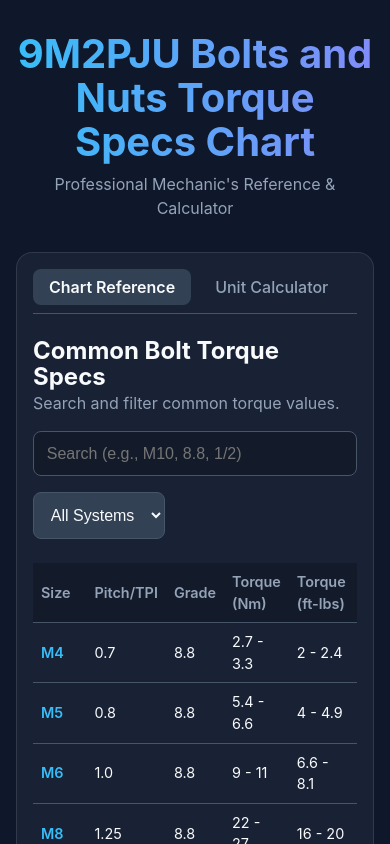
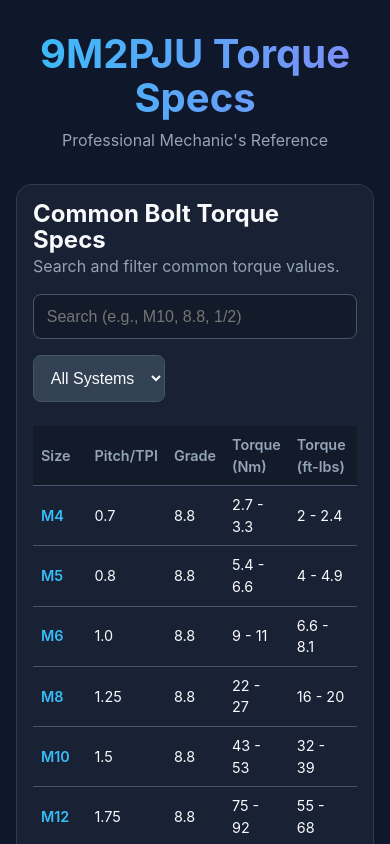
Before and after one commit to 9M2PJU/9M2PJU-Common-Bolts-and-Nuts-Torque-Specs, a React (Vite) app: page / in a window 390 px wide. Shown: the top 844 px of the page. Built offline with nearby package versions, Linux system fonts and the light colour scheme.

Commit message:
Implement native-like mobile view (bottom nav, PWA icons)

```diff
--- a/index.html
+++ b/index.html
@@ -4,7 +4,11 @@
 <head>
   <meta charset="UTF-8" />
   <link rel="icon" type="image/svg+xml" href="/vite.svg" />
-  <meta name="viewport" content="width=device-width, initial-scale=1.0" />
+  <meta name="viewport"
+    content="width=device-width, initial-scale=1.0, viewport-fit=cover, maximum-scale=1.0, user-scalable=no" />
+  <meta name="theme-color" content="#0f172a">
+  <meta name="apple-mobile-web-app-capable" content="yes">
+  <meta name="apple-mobile-web-app-status-bar-style" content="black-translucent">
   <title>9M2PJU Bolts and Nuts Torque Specs Chart</title>
   <meta name="description"
     content="Mechanic's reference for bolt and nut torque specifications. Searchable chart and unit conversion calculator.">
--- a/package.json
+++ b/package.json
@@ -10,9 +10,9 @@
     "preview": "vite preview"
   },
   "dependencies": {
+    "lucide-react": "^0.368.0",
     "react": "^18.2.0",
-    "react-dom": "^18.2.0",
-    "lucide-react": "^0.368.0"
+    "react-dom": "^18.2.0"
   },
   "devDependencies": {
     "@types/react": "^18.2.66",
--- a/src/App.jsx
+++ b/src/App.jsx
@@ -1,4 +1,5 @@
 import { useState } from 'react'
+import { Table, Calculator } from 'lucide-react'
 import './index.css'
 import TorqueChart from './components/TorqueChart'
 import TorqueCalculator from './components/TorqueCalculator'
@@ -7,7 +8,7 @@ function App() {
     const [activeTab, setActiveTab] = useState('chart')
 
     return (
-        <div className="container" style={{ padding: '2rem 1rem' }}>
+        <div className="container" style={{ padding: '2rem 1rem', paddingBottom: 'calc(80px + env(safe-area-inset-bottom))' }}>
             <header style={{ marginBottom: '2rem', textAlign: 'center' }}>
                 <h1 style={{
                     fontSize: '2.5rem',
@@ -16,26 +17,28 @@ function App() {
                     WebkitTextFillColor: 'transparent',
                     marginBottom: '0.5rem'
                 }}>
-                    9M2PJU Bolts and Nuts Torque Specs Chart
+                    9M2PJU Torque Specs
                 </h1>
                 <p style={{ color: 'var(--color-text-secondary)' }}>
-                    Professional Mechanic's Reference & Calculator
+                    Professional Mechanic's Reference
                 </p>
             </header>
 
             <div className="glass-panel" style={{ padding: '1rem', minHeight: '60vh' }}>
-                <nav className="tabs">
+                <nav className="tabs mobile-nav">
                     <button
                         className={`tab-btn ${activeTab === 'chart' ? 'active' : ''}`}
                         onClick={() => setActiveTab('chart')}
                     >
-                        Chart Reference
+                        <Table size={20} />
+                        <span>Chart</span>
                     </button>
                     <button
                         className={`tab-btn ${activeTab === 'calc' ? 'active' : ''}`}
                         onClick={() => setActiveTab('calc')}
                     >
-                        Unit Calculator
+                        <Calculator size={20} />
+                        <span>Calculator</span>
                     </button>
                 </nav>
 
--- a/src/index.css
+++ b/src/index.css
@@ -95,12 +95,16 @@ button:focus-visible {
     cursor: pointer;
     border-radius: var(--radius-md);
     transition: all 0.2s;
+    display: flex;
+    align-items: center;
+    gap: 0.5rem;
 }
 
 .tab-btn.active {
     background: var(--color-bg-card);
     color: var(--color-text-primary);
     font-weight: 600;
+    box-shadow: 0 0 10px rgba(56, 189, 248, 0.2);
 }
 
 /* Responsive Table */
@@ -131,6 +135,7 @@ tr:hover {
     background-color: rgba(255, 255, 255, 0.05);
 }
 
+/* Mobile Optimizations */
 @media (max-width: 640px) {
     .container {
         padding: 0 var(--spacing-sm);
@@ -141,6 +146,41 @@ tr:hover {
         padding: var(--spacing-sm);
         font-size: 0.9rem;
     }
+
+    /* Fixed Bottom Navigation */
+    .mobile-nav {
+        position: fixed;
+        bottom: 0;
+        left: 0;
+        right: 0;
+        background: rgba(15, 23, 42, 0.95);
+        backdrop-filter: blur(12px);
+        -webkit-backdrop-filter: blur(12px);
+        border-top: 1px solid var(--color-border);
+        border-bottom: none;
+        margin: 0;
+        padding: 0.75rem var(--spacing-md);
+        padding-bottom: calc(0.75rem + env(safe-area-inset-bottom));
+        z-index: 1000;
+        justify-content: space-around;
+        gap: 0;
+    }
+
+    .tab-btn {
+        flex-direction: column;
+        gap: 0.25rem;
+        font-size: 0.8rem;
+        padding: 0.5rem;
+        width: 50%;
+        border-radius: var(--radius-lg);
+    }
+
+    .tab-btn span {
+        font-size: 0.75rem;
+    }
+
+    /* Hide standard header/borders when mobile nav is active if desired,
+     but keeping it clean for now. */
 }
 
 @keyframes fadeIn {
```
Also changed, not shown: 6 other files (tests, documents, lock files or other folders).
